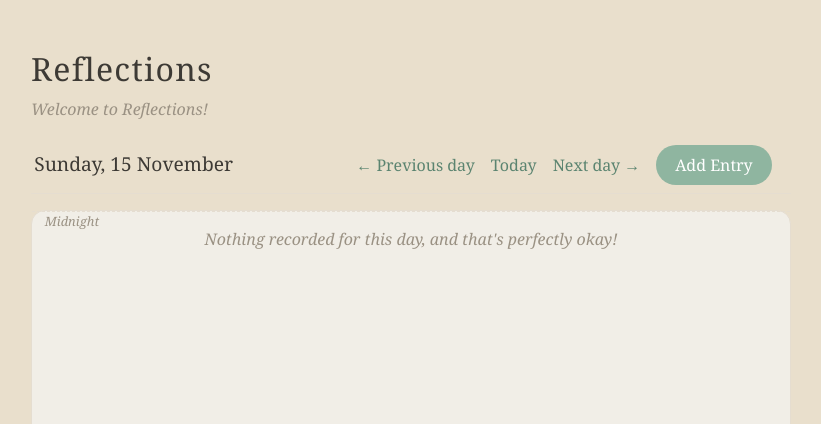
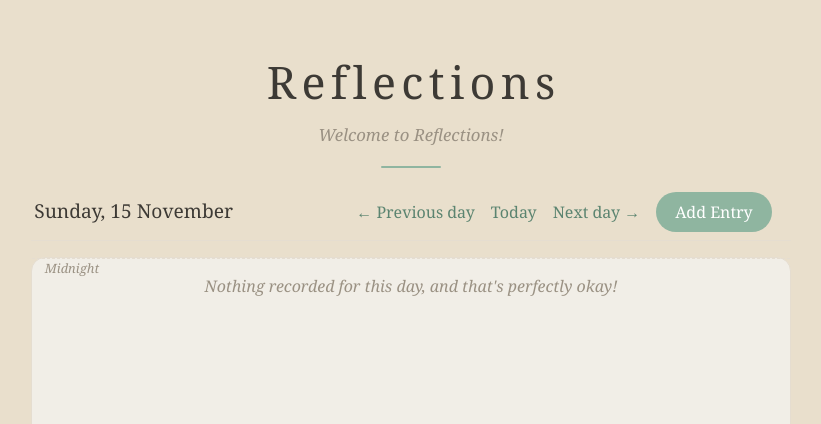
Before and after one commit to Gyalzin/Reflections, a Flask app: page / in a window 1280 px wide. Shown: the top 424 px of the page, without its empty margins (229-1050 px from the left). Run offline with Flask 3, Linux system fonts and the light colour scheme; data that the repository does not hold is empty.

Commit message:
Moved title to center

```diff
--- a/static/style.css
+++ b/static/style.css
@@ -60,15 +60,35 @@ h1 {
     letter-spacing: 0.04em;
 }
 
-/*
-PARAGRAPH AFTER MAIN HEADING
-Targets the paragraph immediately following h1.
-Reduces the top spacing and gives it a muted, italic appearance.
-*/
-h1 + p {
-    margin-top: 0.2rem;
+.site-header {
+    text-align: center;
+    padding: 1.5rem 0 1rem;
+}
+
+.site-header h1 {
+    margin: 0;
+    padding-left: 0.12em;               /* balances the trailing letter-spacing so it looks truly centred */
+    font-size: clamp(2rem, 6vw, 2.8rem);
+    font-weight: normal;
+    letter-spacing: 0.12em;
+    color: var(--ink);
+}
+
+.site-header .tagline {
+    margin: 0.4rem 0 0;
     color: var(--muted);
+    font-size: 1.05rem;
     font-style: italic;
+}
+
+.site-header::after {
+    content: "";
+    display: block;
+    width: 60px;
+    height: 2px;
+    margin: 1.2rem auto 0;
+    background: var(--sage);
+    border-radius: 2px;
 }
 
 /*
--- a/templates/index.html
+++ b/templates/index.html
@@ -22,9 +22,10 @@ Last Modified: 2026-10-31
 
 <body>
 
-     <h1>Reflections</h1>
-    <p>Welcome to Reflections!</p>
-
+    <header class="site-header">
+    <h1>Reflections</h1>
+    <p class="tagline">Welcome to Reflections!</p>
+    </header>
 
     <div class = "day-bar">
 
```
